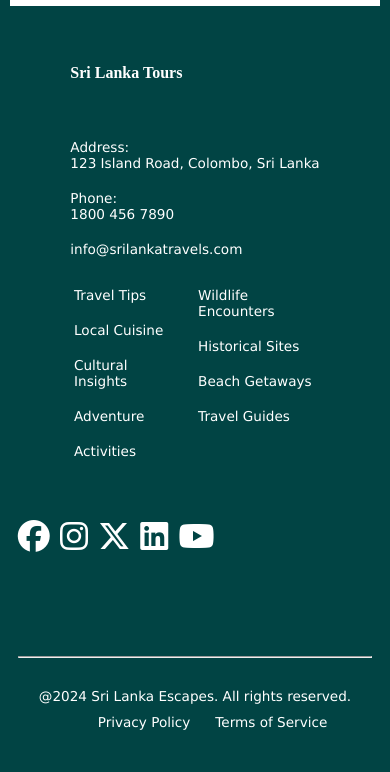
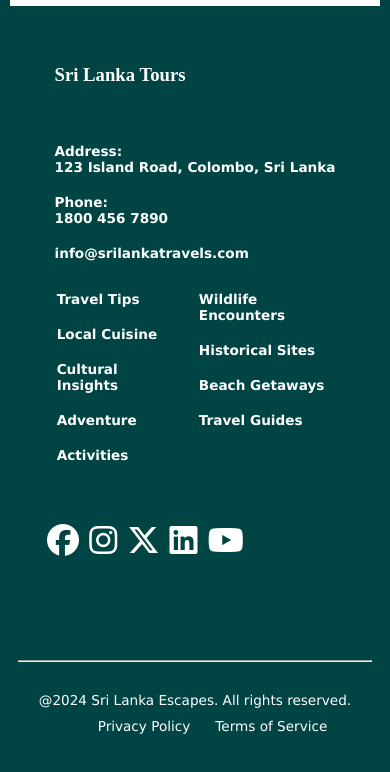
Before and after one commit to SanVidurath/ICET-Responsive-Tourism-Website, a plain HTML site: page index.html in a window 390 px wide. Shown: the part 3746-4518 px from the top of the page. Drawn offline with nearby package versions, Linux system fonts and the light colour scheme.

Commit message:
fourth commit

```diff
--- a/index.html
+++ b/index.html
@@ -206,7 +206,7 @@
     <footer>
       <div class="links">
         <div class="personal">
-          <h4>Sri Lanka Tours</h4>
+          <h3>Sri Lanka Tours</h3>
           <br><br><br>
           <p>Address: <br>123 Island Road, Colombo, Sri Lanka</p>
           <br>
--- a/styles/style.css
+++ b/styles/style.css
@@ -178,9 +178,11 @@ footer div.links{
 
 footer .links .personal{
   text-align: left;
+  font-weight: 900;
 }
 
 footer .links .activities{
+  font-weight: 900;
   display: flex;
   text-align: left;
   gap: 10%;
@@ -239,12 +241,15 @@ footer .icons{
     flex-direction: column;
     gap: 20px;
   }
+  footer div.links{
+    flex-direction: column;
+    padding-left: 0;
+  }
   footer .copyrights{
     flex-direction: column;
     gap: 10px;
   }
-  footer div.links{
-    flex-direction: column;
-    padding-left: 0;
+  footer .icons{
+    margin-left: 7.5vw;
   }
 }
```
